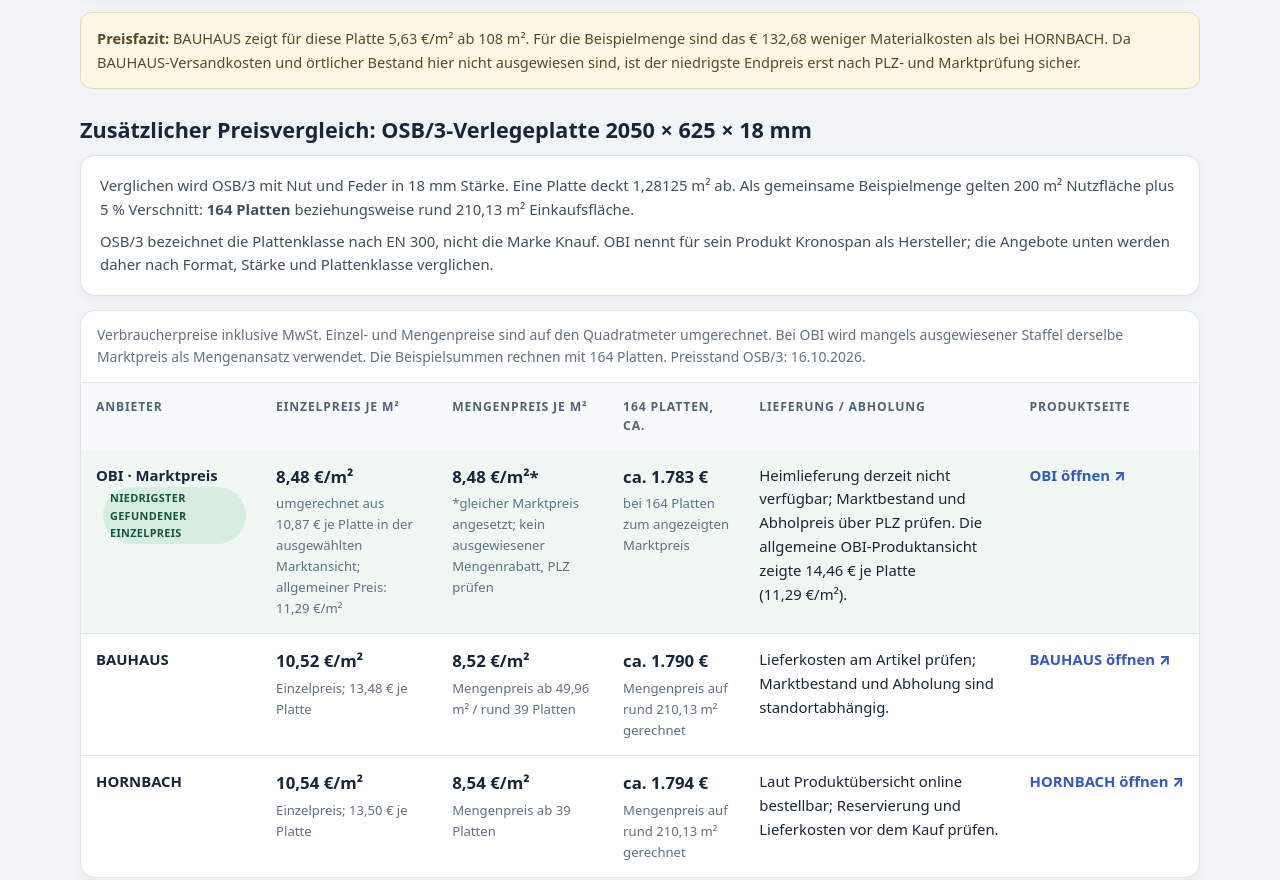
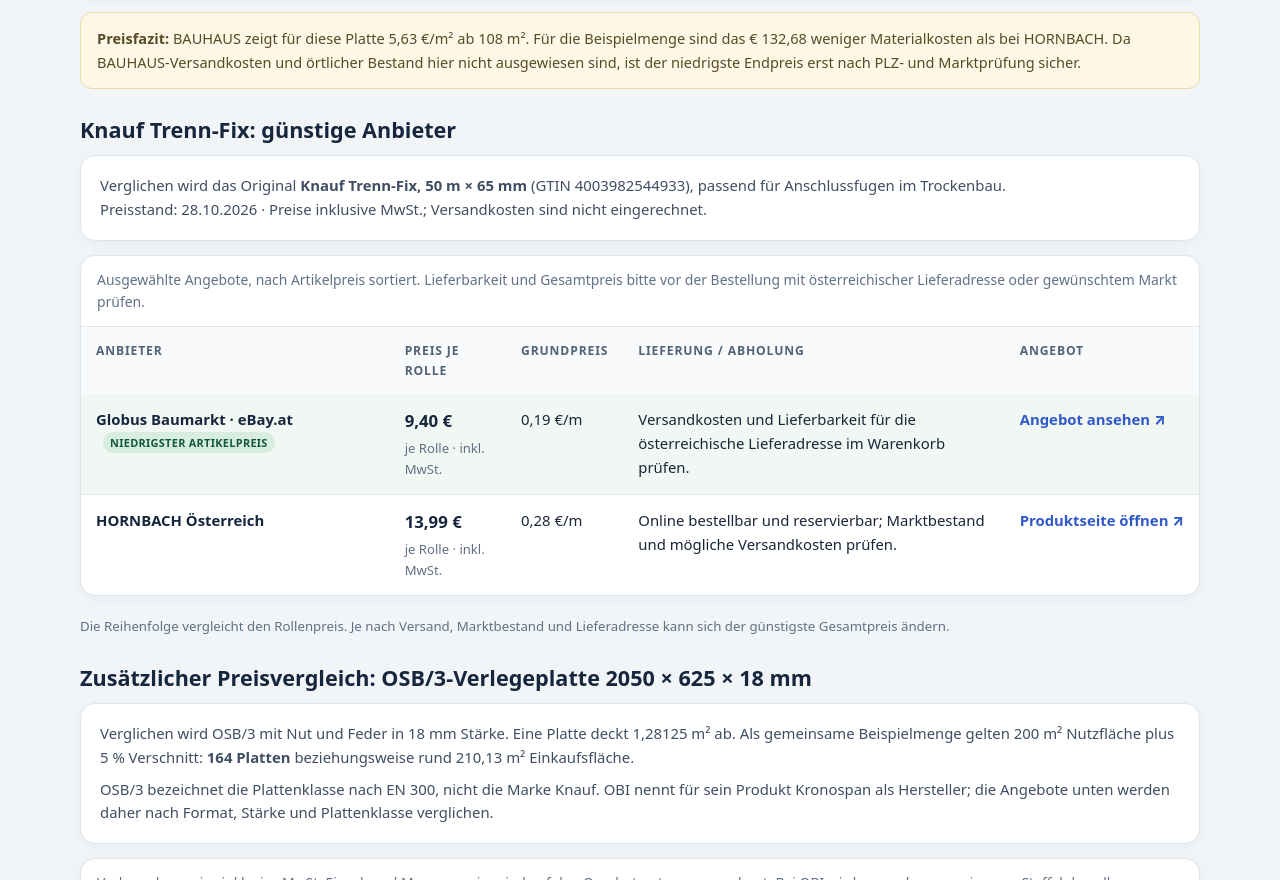
Before and after one commit to Henk7/chatpages, a plain HTML site: page sites/knauf-ausbauplatte-2000/index.html in a window 1280 px wide. Shown: the part 1267-2147 px from the top of the page. Drawn offline with Linux system fonts and the light colour scheme.

Commit message:
Add Knauf Trenn-Fix price comparison

```diff
--- a/sites/knauf-ausbauplatte-2000/index.html
+++ b/sites/knauf-ausbauplatte-2000/index.html
@@ -314,6 +314,45 @@
       <div class="note"><strong>Preisfazit:</strong> BAUHAUS zeigt für diese Platte 5,63 €/m² ab 108 m². Für die Beispielmenge sind das <span id="savingText">132,68 € weniger Materialkosten als bei HORNBACH</span>. Da BAUHAUS-Versandkosten und örtlicher Bestand hier nicht ausgewiesen sind, ist der niedrigste Endpreis erst nach PLZ- und Marktprüfung sicher.</div>
     </section>
 
+    <section class="section" aria-labelledby="trennFixTitle">
+      <h2 class="section-heading" id="trennFixTitle">Knauf Trenn-Fix: günstige Anbieter</h2>
+      <div class="panel">
+        <p>Verglichen wird das Original <strong>Knauf Trenn-Fix, 50 m × 65 mm</strong> (GTIN 4003982544933), passend für Anschlussfugen im Trockenbau.</p>
+        <p class="checked">Preisstand: 28.10.2026 · Preise inklusive MwSt.; Versandkosten sind nicht eingerechnet.</p>
+      </div>
+      <div class="table-wrap" style="margin-top:14px">
+        <table>
+          <caption>Ausgewählte Angebote, nach Artikelpreis sortiert. Lieferbarkeit und Gesamtpreis bitte vor der Bestellung mit österreichischer Lieferadresse oder gewünschtem Markt prüfen.</caption>
+          <thead>
+            <tr>
+              <th scope="col">Anbieter</th>
+              <th scope="col">Preis je Rolle</th>
+              <th scope="col">Grundpreis</th>
+              <th scope="col">Lieferung / Abholung</th>
+              <th scope="col">Angebot</th>
+            </tr>
+          </thead>
+          <tbody>
+            <tr class="best">
+              <td><span class="store">Globus Baumarkt · eBay.at</span><span class="best-tag">niedrigster Artikelpreis</span></td>
+              <td><span class="main-price">9,40 €</span><span class="sub">je Rolle · inkl. MwSt.</span></td>
+              <td>0,19 €/m</td>
+              <td>Versandkosten und Lieferbarkeit für die österreichische Lieferadresse im Warenkorb prüfen.</td>
+              <td><a class="outbound" href="https://www.ebay.at/itm/196303529555" target="_blank" rel="noopener noreferrer">Angebot ansehen ↗</a></td>
+            </tr>
+            <tr>
+              <td><span class="store">HORNBACH Österreich</span></td>
+              <td><span class="main-price">13,99 €</span><span class="sub">je Rolle · inkl. MwSt.</span></td>
+              <td>0,28 €/m</td>
+              <td>Online bestellbar und reservierbar; Marktbestand und mögliche Versandkosten prüfen.</td>
+              <td><a class="outbound" href="https://www.hornbach.at/p/knauf-trenn-fix-50-m-x-65-mm/10549199/" target="_blank" rel="noopener noreferrer">Produktseite öffnen ↗</a></td>
+            </tr>
+          </tbody>
+        </table>
+      </div>
+      <p class="checked">Die Reihenfolge vergleicht den Rollenpreis. Je nach Versand, Marktbestand und Lieferadresse kann sich der günstigste Gesamtpreis ändern.</p>
+    </section>
+
     <section class="section" aria-labelledby="osbTitle">
       <h2 class="section-heading" id="osbTitle">Zusätzlicher Preisvergleich: OSB/3-Verlegeplatte 2050 × 625 × 18 mm</h2>
       <div class="panel">
@@ -503,7 +542,10 @@
         <li><a href="https://www.hornbach.at/p/knauf-fugendeckstreifen-kurt-aus-spezialpapier-mit-falzrille-25-m-x-50-mm/10493905/" target="_blank" rel="noopener noreferrer">HORNBACH Österreich: Knauf Kurt, 25 m Rolle</a></li>
         <li><a href="https://knauf.com/api/download-center/v1/assets/84262eb9-81fb-4394-bb3d-41787bbfb125?country=AT&amp;download=true&amp;locale=de-AT" target="_blank" rel="noopener noreferrer">Knauf D11.at: Decken-Materialbedarf und 0,45 m Fugendeckstreifen je m²</a></li>
         <li><a href="https://knauf.com/de-DE/kompetenzen/design/spachtelung" target="_blank" rel="noopener noreferrer">Knauf: Definition der Qualitätsstufen Q3 und Q4</a></li>
-      </ul>
+              <li><a href="https://knauf.com/de-AT/p/produkt/trenn-fix-10665_0070" target="_blank" rel="noopener noreferrer">Knauf Österreich: Trenn-Fix, 50 m × 65 mm, GTIN 4003982544933</a></li>
+        <li><a href="https://www.ebay.at/itm/196303529555" target="_blank" rel="noopener noreferrer">eBay.at · Globus Baumarkt: 9,40 € je Rolle (Preisstand 28.10.2026)</a></li>
+        <li><a href="https://www.hornbach.at/p/knauf-trenn-fix-50-m-x-65-mm/10549199/" target="_blank" rel="noopener noreferrer">HORNBACH Österreich: 13,99 € je Rolle (Preisstand 28.10.2026)</a></li>
+</ul>
       <p class="checked">Preise zuletzt geprüft am <time datetime="2026-10-13">13.10.2026</time> für den bestehenden Knauf-/Q3-Vergleich; die OSB/3-Preise wurden am <time datetime="2026-10-16">16.10.2026</time> geprüft. Tagespreise, Lagerstände, Lieferkosten und mögliche Mengenrabatte können sich ändern. Die BAUHAUS- und HORNBACH-Lieferkosten sind deshalb nicht in ihren Materialbeträgen enthalten.</p>
     </section>
     <a class="back" href="/chatpages/sites/">← Zur Übersicht aller Seiten</a>
```
